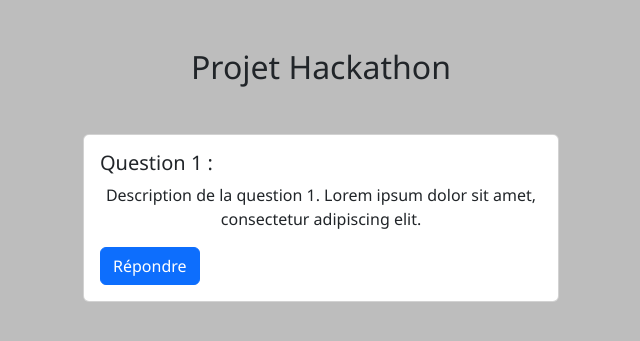
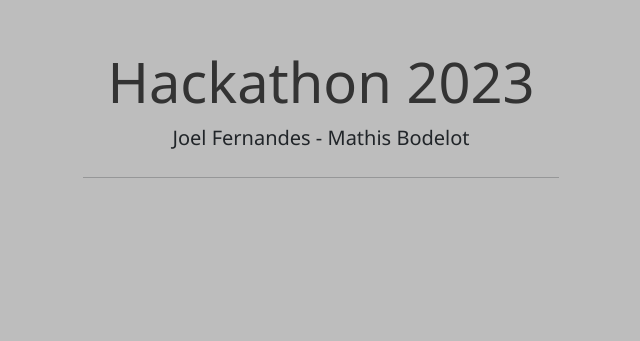
Before and after one commit to Jferndes/Python_Project_Hackathon, a Flask app: page / in a window 1280 px wide. Shown: the part 56-397 px from the top of the page, without its empty margins (319-959 px from the left). Run offline with Flask 3, Linux system fonts and the light colour scheme.

Commit message:
Update index.html

```diff
--- a/templates/index.html
+++ b/templates/index.html
@@ -1,19 +1,14 @@
 {% extends "layout/base.html" %}
 
-{% block title %}Page d'accueil{% endblock %}
+{% block title %}Hackathon 2023 - Joël Fernandes et Mathis Bodelot{% endblock %}
 
 {% block content %}
     {% include 'layout/navbar.html' %}
 
     <div class="container mt-5">
-        <h2 class="mb-5 text-center">Projet Hackathon</h2>
-        <div class="card">
-            <div class="card-body">
-                <h5 class="card-title">Question 1 :</h5>
-                <p class="card-text">Description de la question 1. Lorem ipsum dolor sit amet, consectetur adipiscing elit.</p>
-                <a href="/page1" class="btn btn-primary">Répondre</a>
-            </div>
+        <div class="jumbotron">
+            <h1 class="display-4">Hackathon 2023</h1>
+            <p class="lead">Joel Fernandes - Mathis Bodelot</p>
+            <hr class="my-4">
         </div>
-
-    </div>
 {% endblock %}
```
